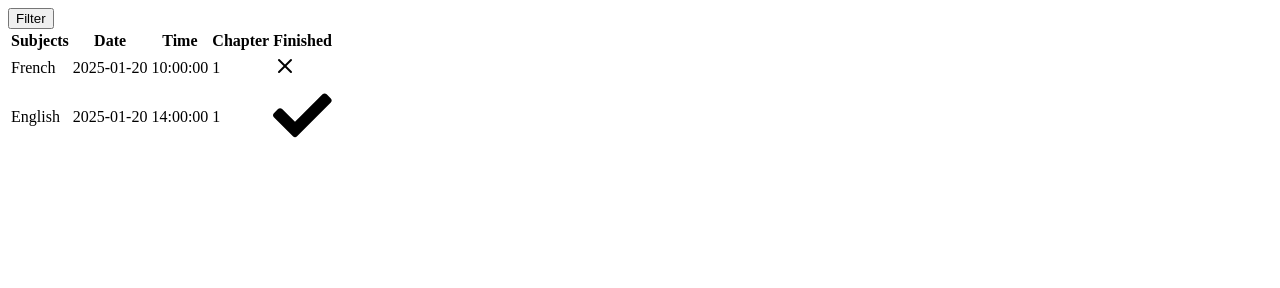
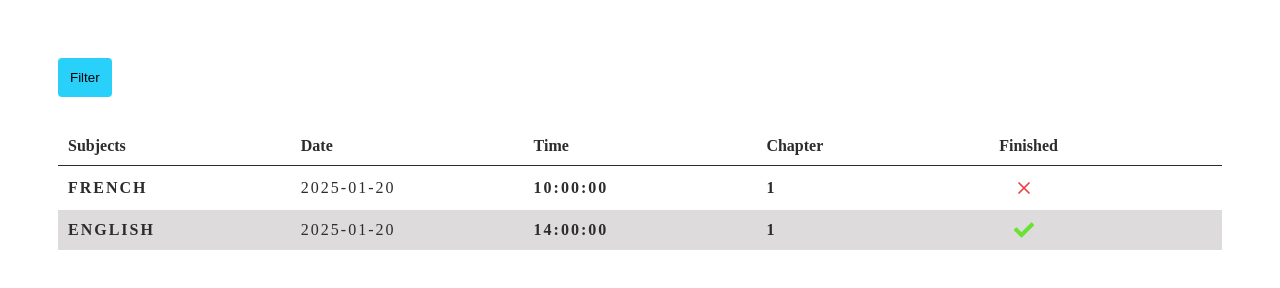
Before and after one commit to MaheryRandrianirina/filtreo, a plain HTML site: page index.html in a window 1280 px wide. Drawn offline with Linux system fonts and the light colour scheme.

Commit message:
feat: add style

```diff
--- a/index.html
+++ b/index.html
@@ -4,10 +4,11 @@
     <meta charset="UTF-8">
     <meta name="viewport" content="width=device-width, initial-scale=1.0">
     <title>Filtreo demo</title>
+    <link rel="stylesheet" href="./src/css/style.css">
 </head>
 <body>
     <button class="filter-button">Filter</button>
-    <table class="example">
+    <table class="agenda">
         <thead>
             <tr>
                 <th class="f-label" f-idx="1">Subjects</th>
@@ -24,7 +25,7 @@
                 <td f-column-idx="3" class="f-value subject-time">10:00:00</td>
                 <td class="f-value subject-chapter">1</td>
                 <td f-column-idx="5" class="status done">
-                    <svg value-like="Done" xmlns="http://www.w3.org/2000/svg" width="24" height="24" viewBox="0 0 24 24" fill="none" stroke="currentColor" stroke-width="2" stroke-linecap="round" stroke-linejoin="round" class="feather feather-x x">
+                    <svg value-like="to do" xmlns="http://www.w3.org/2000/svg" width="24" height="24" viewBox="0 0 24 24" fill="none" stroke="currentColor" stroke-width="2" stroke-linecap="round" stroke-linejoin="round" class="feather feather-x x">
                         <line x1="18" y1="6" x2="6" y2="18" />
                         <line x1="6" y1="6" x2="18" y2="18" />
                     </svg>
@@ -36,7 +37,7 @@
                 <td f-column-idx="3" class="f-value subject-time">14:00:00</td>
                 <td class="f-value subject-chapter">1</td>
                 <td f-column-idx="5" class="status todo">
-                    <svg value-like="To do" xmlns="http://www.w3.org/2000/svg" viewBox="0 0 512 512" class="check">
+                    <svg value-like="done" xmlns="http://www.w3.org/2000/svg" viewBox="0 0 512 512" class="check">
                         <path d="M173.898 439.404l-166.4-166.4c-9.997-9.997-9.997-26.206 0-36.204l36.203-36.204c9.997-9.998 26.207-9.998 36.204 0L192 312.69 432.095 72.596c9.997-9.997 26.207-9.997 36.204 0l36.203 36.204c9.997 9.997 9.997 26.206 0 36.204l-294.4 294.401c-9.998 9.997-26.207 9.997-36.204-.001z"/>
                     </svg>
                 </td>
--- /dev/null
+++ b/src/css/style.css
@@ -0,0 +1,89 @@
+html {
+    --black: #2c2c2c;
+    --success: #69e231;
+    --fail: #f33b3b;
+    --primary: #29d0fa;
+    --secondary: #dddbdb;
+}
+
+body {
+    padding: 50px;
+}
+
+button {
+    background-color: var(--primary);
+    padding: 12px;
+    border-radius: 4px;
+    border: transparent;
+    transition: background-color .3s ease;
+    cursor: pointer;
+}
+
+button:hover {
+    background-color: var(--secondary);
+}
+
+.agenda {
+    text-align: left;
+    border-collapse: collapse;
+    color: var(--black);
+    width: 100%;
+    transform: translateY(30px);
+
+    thead {
+        border-bottom: 1px solid var(--black);
+    }
+
+    .calendar-tbody {
+        letter-spacing: 2px;
+        .subject-name {
+            text-transform: uppercase;
+            font-weight: bold;
+        }
+        .subject-chapter, .subject-time {
+            font-weight: bold;
+        }
+        .status.undone {
+            color: var(--fail);
+        }
+    }
+
+    td, th {
+        padding: 10px;
+        position: relative;
+        width: 20%;
+        svg {
+            width: 20px;
+            font-size: 20px;
+            color: var(--black);
+            display: inline-block;
+            margin-left: 15px;
+            margin-bottom: -4px;
+        }
+
+        svg.sort-icon {
+            fill: var(--primary);
+            width: 12px;
+        }
+
+        .check {
+            fill: var(--success);
+        }
+
+        .x {
+            stroke: var(--fail);
+        }
+    }
+
+    tr {
+        border-radius: 5px;
+    }
+
+    tr:nth-child(2n) {
+        background: var(--secondary);
+    }
+
+    .f-label select {
+        width: 80px;
+    }
+}
--- a/src/index.js
+++ b/src/index.js
@@ -2,7 +2,6 @@ import { HTMLTable } from "./HTMLTable.js";
 
 const filterButton = document.querySelector(".filter-button");
 if(filterButton) {
-    console.log(document.querySelector("table"))
     const table = new HTMLTable(document.querySelector("table"), {
         doubleUniqueValues: {5: ["done", "to do"]}
     });
```
